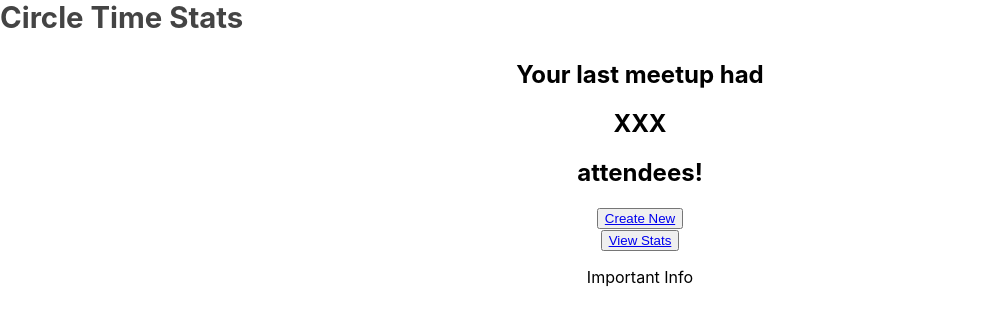
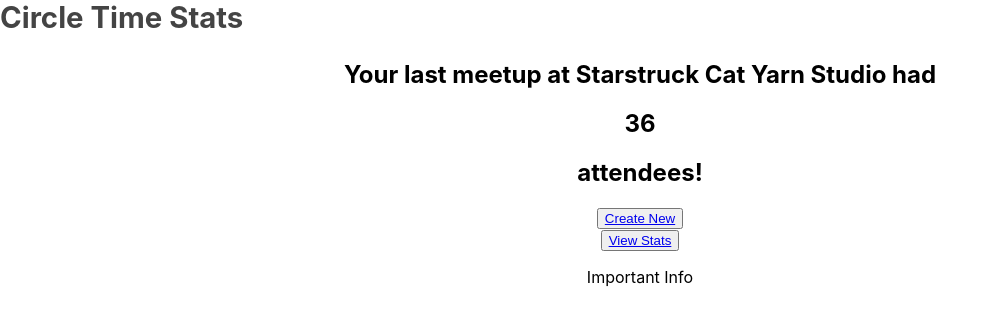
Before and after one commit to KGood93/circle-stats-app, a React (Create React App) app: page /launch in a window 1280 px wide. Shown: the top 324 px of the page, without its empty margins (0-997 px from the left). Built offline with nearby package versions, Linux system fonts and the light colour scheme.

Commit message:
class to className

```diff
--- a/src/components/DoorCounter/DoorCounter.js
+++ b/src/components/DoorCounter/DoorCounter.js
@@ -26,10 +26,10 @@
 
     handleSubmit = event => {
         event.preventDefault()
-        console.log(this.state)
+        //console.log(this.state)
         const {location, clicks} = this.state
-        console.log(location)
-        console.log(clicks)
+        //console.log(location)
+        //console.log(clicks)
 
         const meetingDetails = {
             //date: date.value,
--- a/src/components/Graph/Graph.js
+++ b/src/components/Graph/Graph.js
@@ -1,6 +1,5 @@
 import React, { PureComponent } from 'react';
 import {LineChart, Line, XAxis, YAxis, CartesianGrid, Tooltip} from 'recharts';
-import '../STORE.js'
 
 const data = [
     { month: 'Jan', location: 'Rainbows End Alpacas', attendees: 32,},
--- a/src/components/LaunchPage/LaunchPage.js
+++ b/src/components/LaunchPage/LaunchPage.js
@@ -2,19 +2,45 @@
 import {Link} from 'react-router-dom'
 
 class LaunchPage extends Component {
+    constructor(props) {
+        super(props)
+        this.state = {
+            data: [
+                { month: 'Jan', location: 'Rainbows End Alpacas', attendees: 32 },
+                { month: 'Feb', location: 'The Loop', attendees: 40 },
+                { month: 'Mar', location: 'Cream City Yarns', attendees: 63 },
+                { month: 'Apr', location: 'Knitting Knook', attendees: 54 },
+                { month: 'May', location: 'Fiberwood Studio', attendees: 28 },
+                { month: 'Jun', location: 'Grafton Yarn Store', attendees: 45 },
+                { month: 'Jul', location: 'Starstruck Cat Yarn Studio', attendees: 36 }
+            ]
+        }
+    }
+
+    renderLastMessage() {
+        let dataIndex = this.state.data.length - 1
+        //console.log(dataIndex)
+        let meetup = this.state.data[dataIndex]
+        //console.log(meetup)
+        const {location, attendees} = meetup
+
+        return(
+            <div className="welcomeMessage">
+                <h2 className="launchHead">Your last meetup at {location} had</h2>
+                <h2 className="launchHead">{attendees}</h2>
+                <h2 className="launchHead">attendees!</h2>
+            </div>
+        )
+    }
 
     render() {
         return(
             <div className="LaunchPage">
-                <div class="welcomeMessage">
-                    <h2 class="launchHead">Your last meetup had</h2>
-                    <h2 class="launchHead">XXX</h2>
-                    <h2 class="launchHead">attendees!</h2>
-                </div>
-                <div class="launchButtons">
-                    <button type="button" class="mainButton"><Link to={'/doorCount'}>Create New</Link></button>
+                {this.renderLastMessage()}
+                <div className="launchButtons">
+                    <button type="button" className="mainButton"><Link to={'/doorCount'}>Create New</Link></button>
                     <br/>
-                    <button type="button" class="mainButton"><Link to={'/stats'}>View Stats</Link></button>
+                    <button type="button" className="mainButton"><Link to={'/stats'}>View Stats</Link></button>
                 </div>
             </div>
         )
--- a/src/components/StatsPage/StatsPage.js
+++ b/src/components/StatsPage/StatsPage.js
@@ -9,7 +9,7 @@
     render() {
         return (
             <div className="StatsPage">
-                <div class="graph">
+                <div className="graph">
                     <Graph />
                 </div>
                 <div className="textStats">
```
